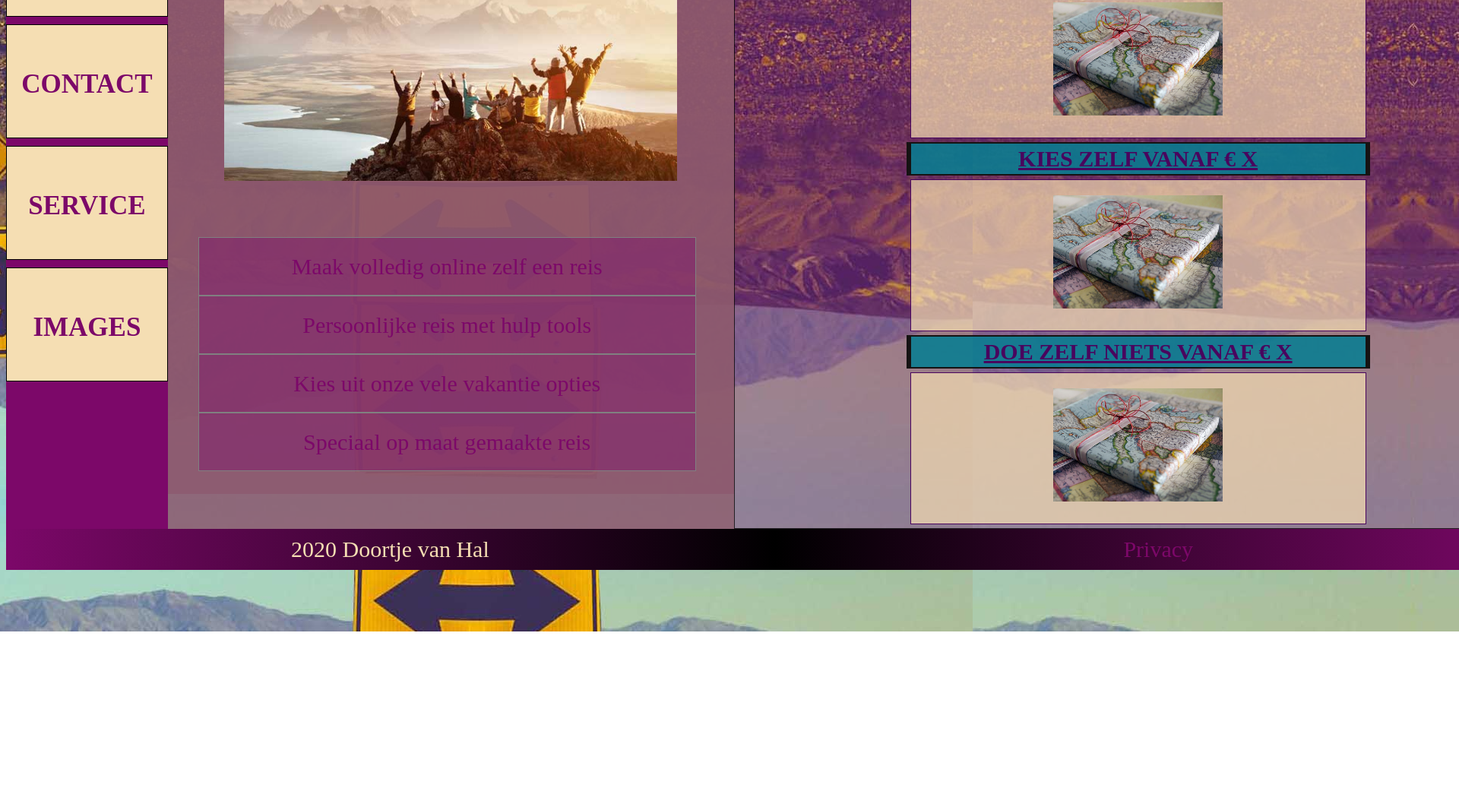
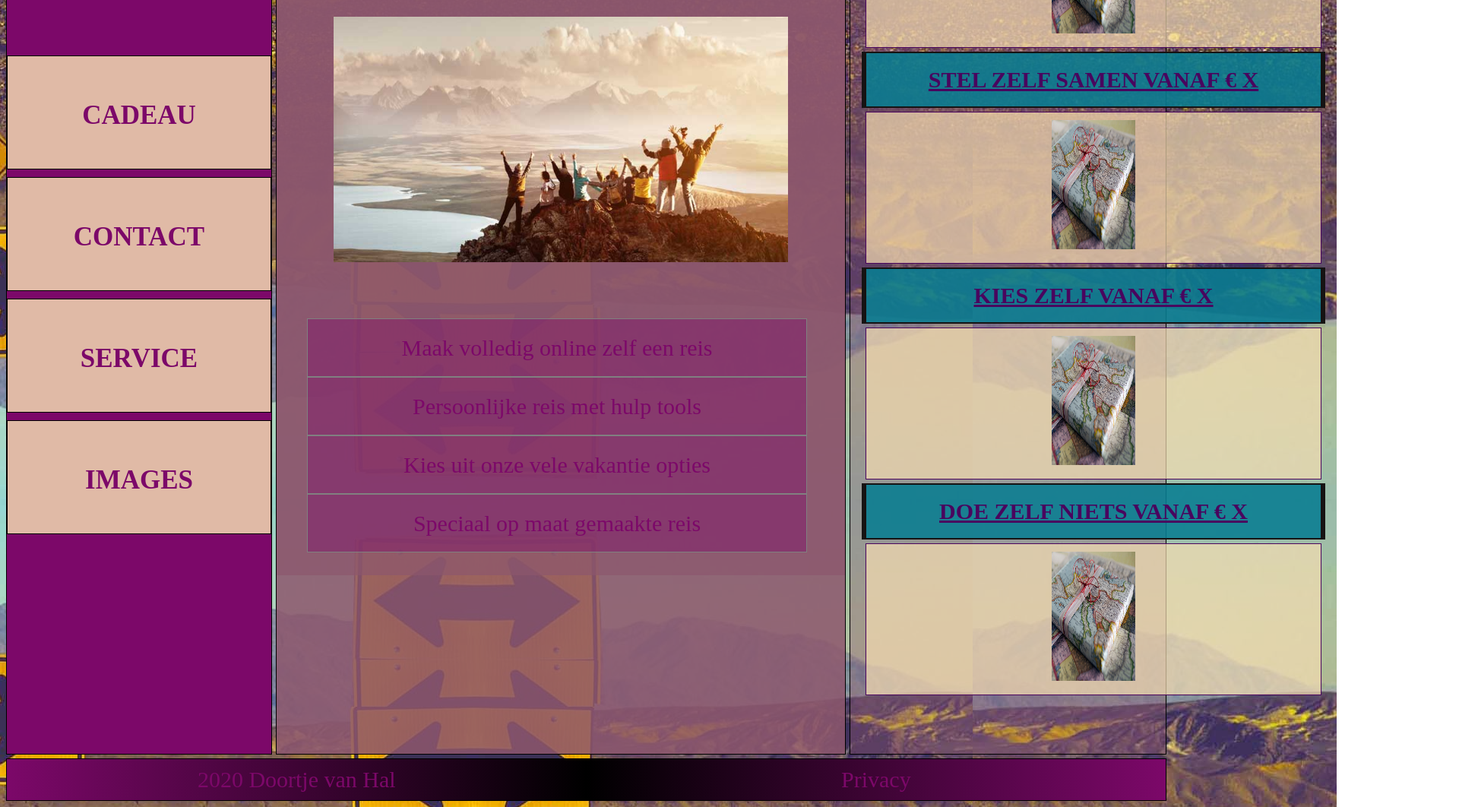
Before and after one commit to Doortjevanhal/Project_WWR_DoortjeHal, a plain HTML site: page Opdracht_17/kado.html in a window 1280 px wide. Shown: the part 530-1592 px from the top of the page at 76% size, 1920 px wide, since content can reach past the window. Before the commit the page ends 1361 px from the top, so only its background shows below. Drawn offline with Linux system fonts and the light colour scheme.

Commit message:
Add files via upload
Aangepaste versie 31/12/2020

```diff
--- a/Opdracht_17/kado.html
+++ b/Opdracht_17/kado.html
@@ -87,7 +87,7 @@
 
             <form class="form-index ">
               <a href="service.html"> <img
-                  src="Images/cadeau.jpg" width="40%"></a>
+                  src="Images/cadeau.jpg"  class="form-images" width="40%"></a>
             </form>
 
           </div>
@@ -99,7 +99,7 @@
             <form class="form-index">
 
               <a href="service.html"> <img
-                  src="Images/cadeau.jpg" width="40%">
+                  src="Images/cadeau.jpg"  class="form-images" width="40%">
               </a>
             </form>
           </div>
@@ -111,7 +111,7 @@
             <form class="form-index">
 
               <a href="service.html"> <img
-                  src="Images/cadeau.jpg" width="40%">
+                  src="Images/cadeau.jpg" class="form-images" width="40%">
               </a>
             </form>
           </div>
@@ -123,7 +123,7 @@
             <form class="form-index">
 
               <a href="service.html"> <img src="Images/cadeau.jpg"
-                  width="40%">
+                class="form-images" width="40%">
               </a>
             </form>
           </div>
@@ -135,7 +135,7 @@
 
       <footer>
         <div class="footer">
-          <div id="privacy02"> 2020 Doortje van Hal</div>
+          <div id="privacy02">   <a href="https://www.google.com/search?q=doortje+van+hal&rlz=1C1CHBF_nlNL926NL926&oq=doortje+van&aqs=chrome.0.0l4j69i57j0l3.2659j0j15&sourceid=chrome&ie=UTF-8">2020 Doortje van Hal</a></div>
           <div id="privacy01">
             <a href="privacy.html">Privacy</a>
           </div>
--- a/Opdracht_17/style.css
+++ b/Opdracht_17/style.css
@@ -8,9 +8,8 @@ body {
 
 .grid {
 	display: grid;
-	grid-template-columns: 1ft 640px;
-	grid-auto-rows: minmax(100px, auto);
-	width: 740px;
+	grid-template-columns: 1fr;
+	grid-auto-rows: repeat (4, auto);
 }
 
 header {
@@ -109,11 +108,12 @@ ul {
 	display: flex;
 	flex-flow: column wrap;
 	justify-content: center;
+	align-self: center;
 
 	padding: 0;
 	margin: 0;
 
-	height: 100%;
+	height: 80%;
 	width: 100%;
 
 	border-width: 1px black solid;
@@ -123,13 +123,14 @@ li {
 	display: flex;
 	justify-content: center;
 	align-self: stretch;
+	align-items: center;
 
 	/*margin: 25px;*/
 
-	height: 8%;
+	height: 80%;
 
 	border: black solid 1px;
-	background: wheat;
+	background: rgba(245, 222, 179, 0.837);
 }
 .navigation a {
 	padding-top: 20px;
@@ -181,8 +182,10 @@ li {
 	display: flex;
 	flex-flow: wrap column;
 
-	padding: 0;
+	padding: 15px;
 	margin: 0;
+
+	width: 100%;
 
 	color: rgb(73, 5, 94);
 	border: rgb(22, 19, 19) solid;
@@ -211,11 +214,10 @@ li {
 	display: flex;
 	flex-flow: wrap column;
 
+	align-items: stretch;
+
 	padding: 10px;
 	margin: 0;
-
-	height: auto;
-	width: 400px;
 
 	border: 0.5px rgb(73, 5, 94) solid;
 	background-color: wheat;
@@ -224,6 +226,10 @@ li {
 	line-height: 0.8em;
 }
 
+.form-images {
+	position: relative;
+	height: 170px;
+}
 h4 {
 	display: flex;
 
@@ -273,14 +279,14 @@ select {
 }
 
 .form-service .button {
-	padding: 0 0 0 25px;
+	padding: 0;
 	margin: 10px;
 
 	position: relative;
-	top: 10px;
-	left: 136px;
+	top: 15px;
+	left: 75px;
 
-	width: 30%;
+	width: 45%;
 	height: 50px;
 	font-size: 25px;
 }
@@ -340,6 +346,10 @@ a:visited {
 	color: rgb(9, 124, 145);
 }
 
+.navigation a:visited {
+	color: black;
+}
+
 article a:hover {
 	width: 100%;
 	border: black solid 3px;
@@ -361,29 +371,39 @@ footer a:hover {
 @media (min-width: 1064px) {
 	.grid {
 		display: grid;
-		grid-template-columns: 20% 70% 100%;
-		grid-template-rows: 200px 8fr 1fr;
-		width: 1064px;
+		grid-template-columns: minmax(350px, 350px) 750px minmax(33%, 40%);
+		grid-template-rows: 300px minmax(800px, auto) 400px;
+		grid-gap: 5px;
 	}
 
 	header {
 		background: none;
 		grid-column: 1 / 4;
+		grid-row: 1 / 2;
 	}
 	nav {
 		background: none;
 		grid-column: 1 / 2;
+		grid-row: 2 / 5;
+		border: solid 1px black;
 	}
 	article {
 		background-color: rgba(141, 87, 109, 0.856);
+		border: solid 1px black;
+		grid-column: 2 / 3;
+		grid-row: 2 / 5;
 	}
 	main {
-		background: none;
+		background: rgba(141, 87, 109, 0.378);
+		border: solid 1px black;
+		grid-column: 3 / 4;
+		grid-row: 2 / 5;
 	}
 	footer {
 		background: none;
 		grid-column: 1 / 4;
 		color: wheat;
+		border: solid 1px black;
 	}
 	/*END GRID*/
 	/*START*/
@@ -391,6 +411,11 @@ footer a:hover {
 	body {
 		background: url("Images/background01.jpg");
 		background-position-x: right;
+	}
+
+	.header {
+		position: relative;
+		top: 60px;
 	}
 
 	.navigation {
@@ -404,6 +429,8 @@ footer a:hover {
 	.main {
 		display: flex;
 		justify-content: center;
+		border: none;
+		background: none;
 	}
 	.article-box {
 		border: none;
```
Also changed, not shown: Opdracht_17/contact.html (+1 -1 lines), Opdracht_17/images.html (+4 -4 lines), Opdracht_17/index.html (+1 -1 lines), Opdracht_17/privacy.html (+1 -1 lines), Opdracht_17/service.html (+1 -1 lines).
